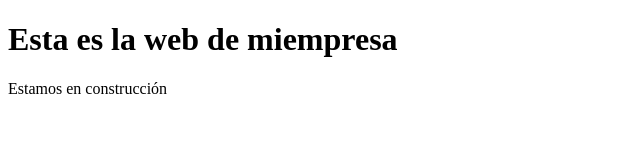
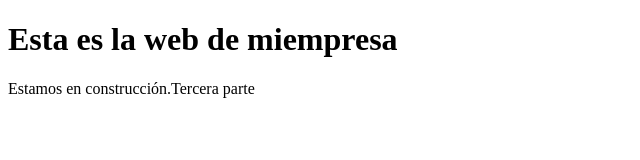
Before and after one commit to eduardlabella/git_tutorial_makigan, a plain HTML site: page index.html in a window 1280 px wide. Shown: the whole page, without its empty margins (0-640 px from the left). Drawn offline with Linux system fonts and the light colour scheme.

Commit message:
En contruccion parte TRES

```diff
--- a/index.html
+++ b/index.html
@@ -5,6 +5,6 @@
 	</head>
 	<body>
 		<h1>Esta es la web de miempresa</h1>
-		<p>Estamos en construcción</p>
+		<p>Estamos en construcción.Tercera parte</p>
 	</body>
 </html>
```
